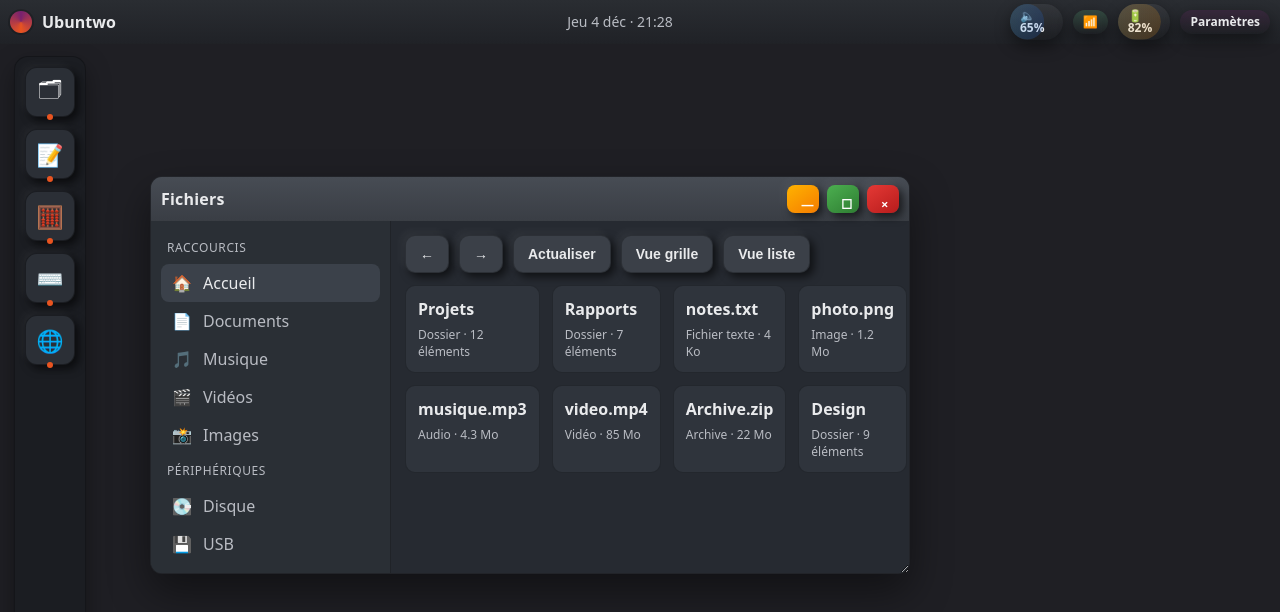
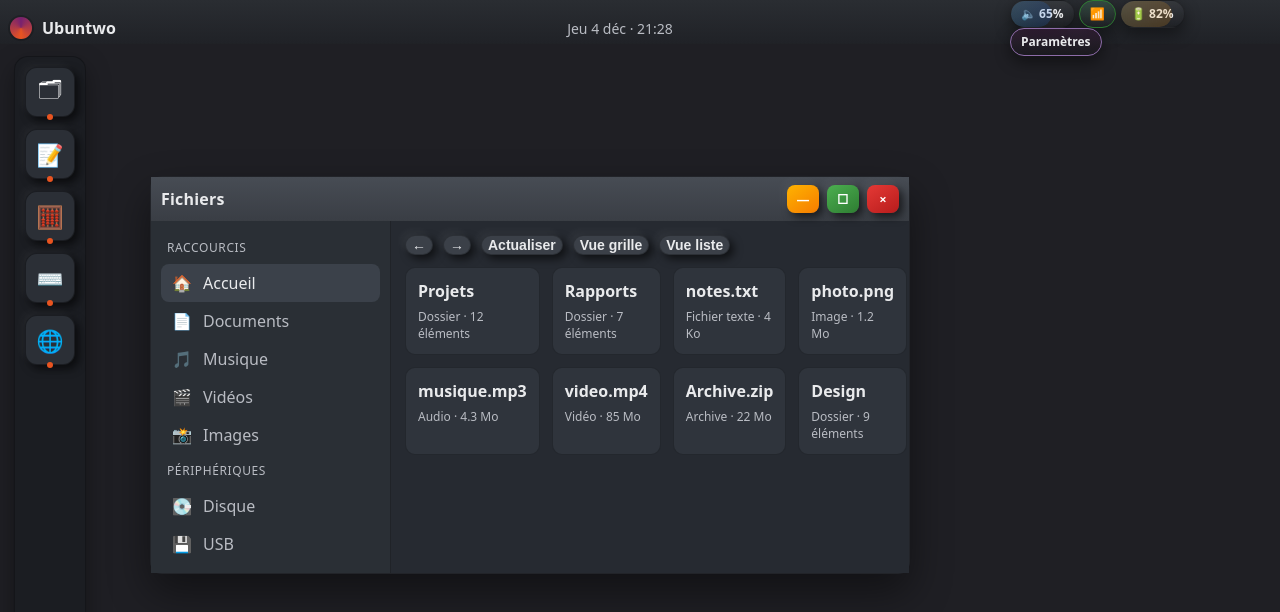
Before and after one commit to ggoutard/projet-nuit-info-2025, a plain HTML site: page os_ubuntwo/index.html in a window 1280 px wide. Drawn offline with Linux system fonts and the light colour scheme.

Commit message:
Update style.css

```diff
--- a/os_ubuntwo/style.css
+++ b/os_ubuntwo/style.css
@@ -90,10 +90,41 @@ a:hover{text-decoration:underline}
 .menu span{color:var(--text-dim); cursor:default}
 .menu span.active{color:var(--text)}
 .top-center{justify-self:center; color:var(--text-dim); font-size:14px}
-.top-right{justify-self:end; display:flex; align-items:center; gap:10px}
-.top-right{
-  display:flex; align-items:center; gap:10px;
+/* Assure la même taille, alignement et jauge visuelle */
+.top-right .chip{
+  display:inline-flex;
+  align-items:center;
+  gap:8px;
+  padding:6px 10px;
+  border-radius:999px;
+  border:1px solid var(--border, #00000040);
+  background: linear-gradient(180deg, rgba(255,255,255,0.06), rgba(0,0,0,0.12));
+  color:var(--text, #e9eaec);
+  box-shadow:0 6px 16px rgba(0,0,0,0.45);
+  backdrop-filter: blur(6px);
+  font-size:12px;
+  font-weight:700;
+  min-height:28px;
+  line-height:1;
+  transition: transform .18s, box-shadow .18s, filter .18s;
 }
+
+/* Variante réseau : même dimensions, couleur adaptée */
+.top-right .chip.network{
+  --accent: #66d38b;
+  --accent-2:#2e7d32;
+  border-color: rgba(46,125,50,0.18);
+  background: linear-gradient(180deg, rgba(102,211,139,0.08), rgba(0,0,0,0.08));
+  color:var(--text);
+}
+
+/* Hover / focus */
+.top-right .chip:hover{ transform:translateY(-2px); filter:brightness(1.06) }
+.top-right .chip:focus{ outline:2px solid var(--accent, #66d38b); outline-offset:2px }
+
+/* Si tu veux forcer largeur identique */
+.top-right .chip.fixed-width{ min-width:86px; justify-content:center }
+
 
 /* Chip de statut — pill glassmorphism */
 .chip{
@@ -190,12 +221,83 @@ a:hover{text-decoration:underline}
    --------------- */
 .desktop{position:fixed; inset:56px 0 0 0; padding:18px 18px 18px 110px}
 
-.window{
-  position:absolute; top:120px; left:160px; width:760px; min-width:420px; min-height:280px;
-  background:var(--win); border:1px solid var(--border); border-radius:var(--radius);
-  box-shadow:var(--elev-2); overflow:hidden; resize:both;
+/* 1) Desktop : occupe l'espace sous la topbar jusqu'en bas */
+.desktop {
+  position:fixed;
+  top:56px;      /* hauteur de la topbar */
+  left:0;
+  right:0;
+  bottom:0;      /* important : descend jusqu'en bas */
+  padding:18px 18px 18px 110px;
+  overflow:auto; /* permet de scroller si beaucoup de fenêtres */
 }
-.window.active{box-shadow:var(--elev-3)}
+
+/* 2) Wrapper des fenêtres : zone pleine hauteur */
+.windows-area {
+  position:relative;
+  min-height:100%;
+  width:100%;
+  box-sizing:border-box;
+}
+
+/* 3) Fenêtre : autoriser hauteur explicite et comportement flex */
+.window {
+  position:absolute;
+  top:120px;
+  left:160px;
+  width:760px;
+  min-width:420px;
+  min-height:280px;
+  max-height: calc(100vh - 160px); /* empêche de dépasser l'écran */
+  display:flex;
+  flex-direction:column; /* pour que .titlebar + .window-content s'empilent */
+  background:var(--win);
+  border:1px solid var(--border);
+  border-radius:var(--radius);
+  box-shadow:var(--elev-2);
+  overflow:visible; /* le scroll se gère dans .window-content */
+}
+
+/* 4) Window-content : occupe l'espace restant et scroll si nécessaire */
+.window-content {
+  display:grid;
+  grid-template-columns: 240px 1fr;
+  min-height:0;            /* essentiel pour que flex calcule correctement */
+  flex:1 1 auto;           /* prend la hauteur restante sous la titlebar */
+  overflow:auto;           /* scroll interne si contenu trop grand */
+  padding:0;               /* si tu veux garder padding, adapte */
+}
+
+/* 5) Si tu utilises window-content en une colonne (ex: terminal), forcer layout vertical */
+.window-content.single-column {
+  grid-template-columns: 1fr;
+}
+
+/* 6) Content interne : s'étire et scroll si besoin */
+.content {
+  display:flex;
+  flex-direction:column;
+  min-height:0;    /* important pour que overflow fonctionne dans flex */
+  overflow:auto;
+  padding:14px;
+}
+
+/* 7) Maximisation propre (déjà proposé) */
+.window[data-max="1"] {
+  left: 20px !important;
+  top: 64px !important;
+  width: calc(100% - 40px) !important;
+  height: calc(100% - 140px) !important;
+  border-radius: 10px !important;
+  position: fixed !important; /* fixe au viewport pour éviter décalages */
+  z-index: 9999 !important;
+}
+.window[data-max="1"] .window-content,
+.window[data-max="1"] .content {
+  height: calc(100% - 48px);
+  min-height: 0;
+}
+
 .titlebar{
   height:44px; background:linear-gradient(to bottom,#474c54,var(--win-header));
   display:grid; grid-template-columns: 1fr auto; align-items:center; padding:0 10px;
@@ -224,7 +326,6 @@ button,
 .ctrl{
   border:none;
   border-radius:10px;
-  padding:10px 14px;
   font-size:14px;
   font-weight:600;
   color:var(--text);
@@ -233,6 +334,9 @@ button,
   cursor:pointer;
   transition:transform .22s, box-shadow .22s, filter .22s, background .22s;
 }
+
+
+
 
 button:hover,
 .btn:hover,
@@ -358,7 +462,6 @@ textarea.note{
   .dock{left:10px; width:68px}
   .grid{grid-template-columns:repeat(2,1fr)}
 }
-
 @media (prefers-reduced-motion:reduce){
   *{transition:none !important; animation:none !important}
 }
```
